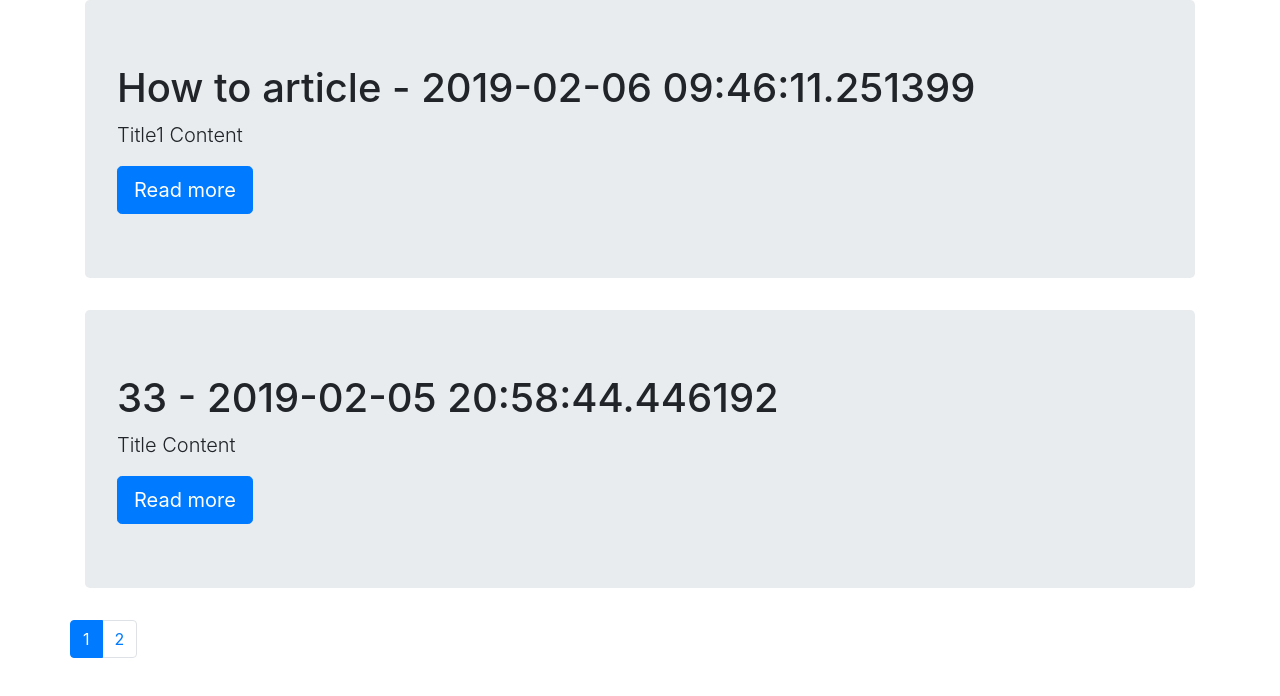
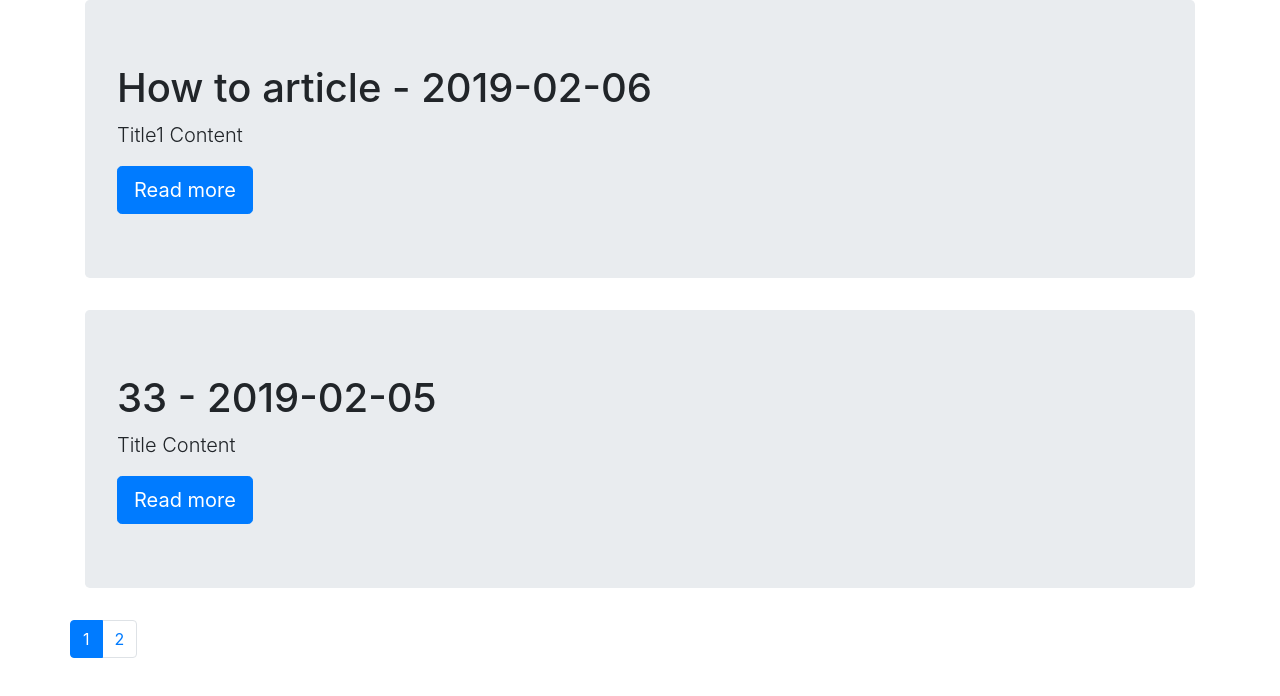
Before and after one commit to kentuck13/ssg, a plain HTML site: page index.html in a window 1280 px wide. Drawn offline with nearby package versions, Linux system fonts and the light colour scheme.

Commit message:
updated: 2019-02-06 09:56:12.208392

```diff
--- a/index.html
+++ b/index.html
@@ -12,7 +12,7 @@
 
         <div class="col-md-12">
             <div class="jumbotron">
-                <h1 class="display-12">How to article - 2019-02-06 09:46:11.251399</h1>
+                <h1 class="display-12">How to article - 2019-02-06</h1>
                 <p class="lead">Title1
 
 Content
@@ -23,7 +23,7 @@ Content
 
         <div class="col-md-12">
             <div class="jumbotron">
-                <h1 class="display-12">33 - 2019-02-05 20:58:44.446192</h1>
+                <h1 class="display-12">33 - 2019-02-05</h1>
                 <p class="lead">Title
 
 Content
```
